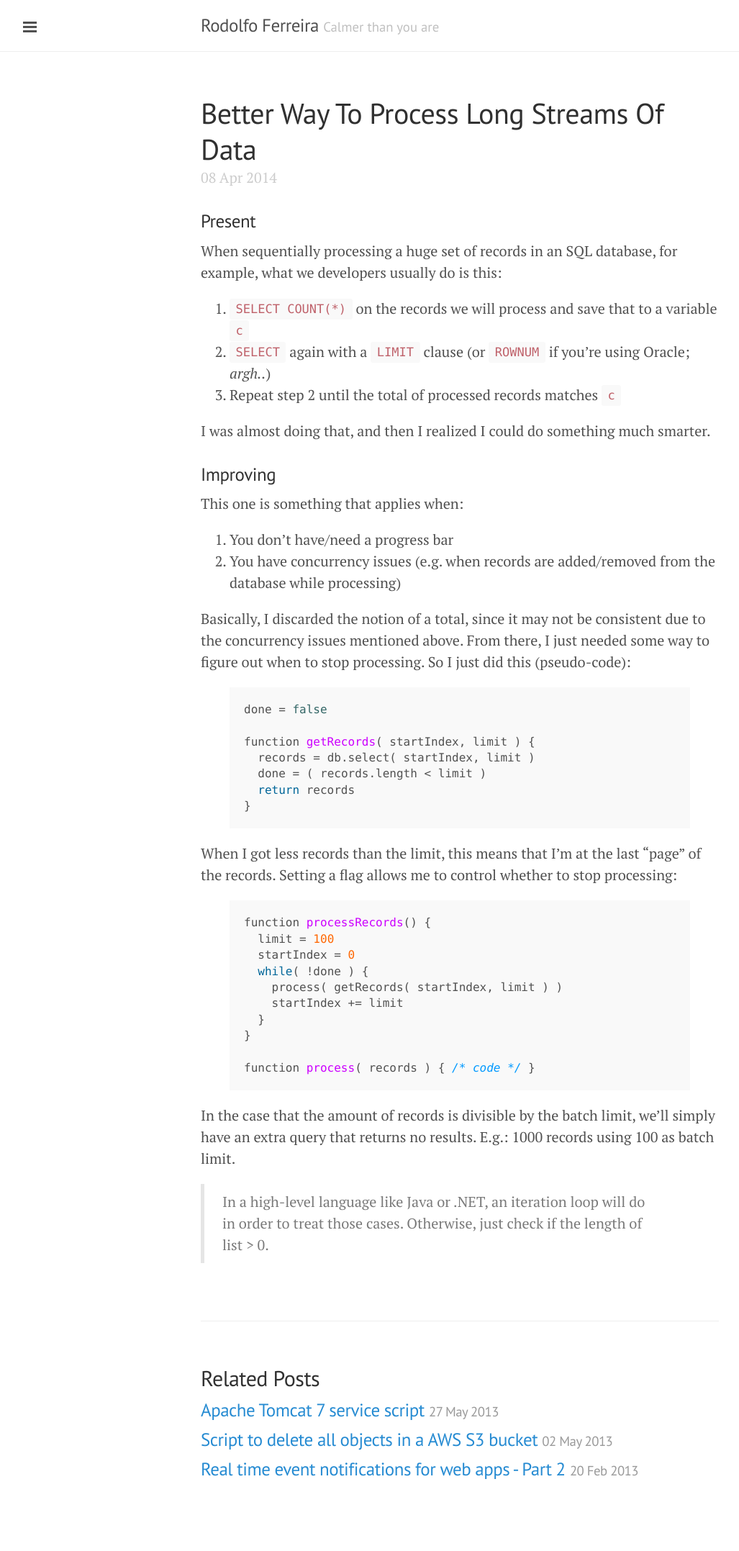
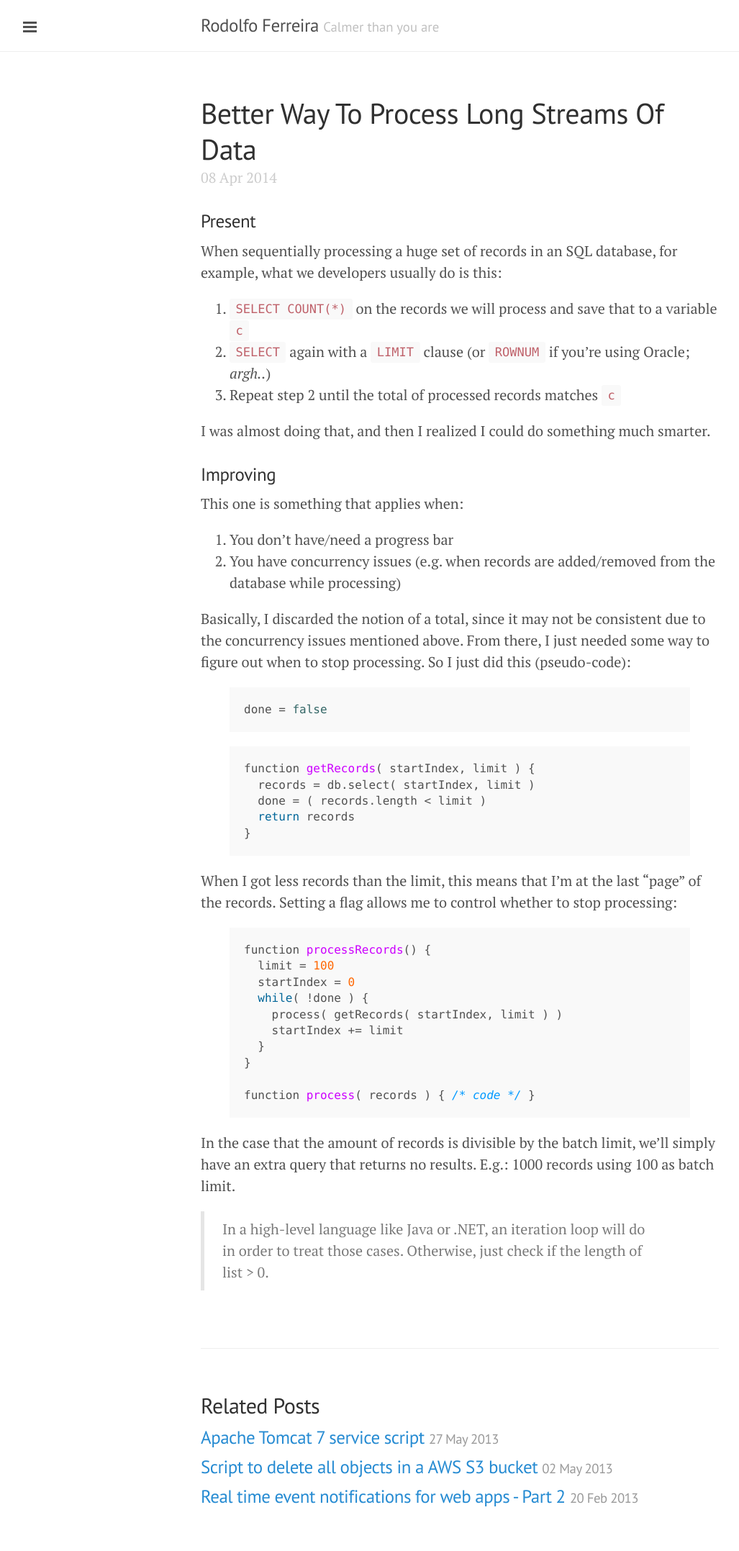
Before and after one commit to rodolfo42/rodolfo42.github.io, a Jekyll site: the page built from _posts/2014-04-08-better-way-to-process-long-streams-of-data.md, in a window 1280 px wide. Shown: the whole page at 72% size, without its empty margins (1-1028 px from the left). Built offline with Jekyll 4.4.1, drawn with Linux system fonts in a browser that asks for light colours; comment, search, counter and statistics services are not loaded; before the commit the page ends 2118 px from its top, so only the background shows below that.

Commit message:
Updated 2014-04-08-better-way-to-process-long-streams-of-data.md

```diff
--- a/_posts/2014-04-08-better-way-to-process-long-streams-of-data.md
+++ b/_posts/2014-04-08-better-way-to-process-long-streams-of-data.md
@@ -25,7 +25,9 @@ Basically, I discarded the notion of a total, since it may not be consistent due
 
 {% highlight c %}
 done = false
+{% endhighlight %}
 
+{% highlight c %}
 function getRecords( startIndex, limit ) {
   records = db.select( startIndex, limit )
   done = ( records.length < limit )
```
